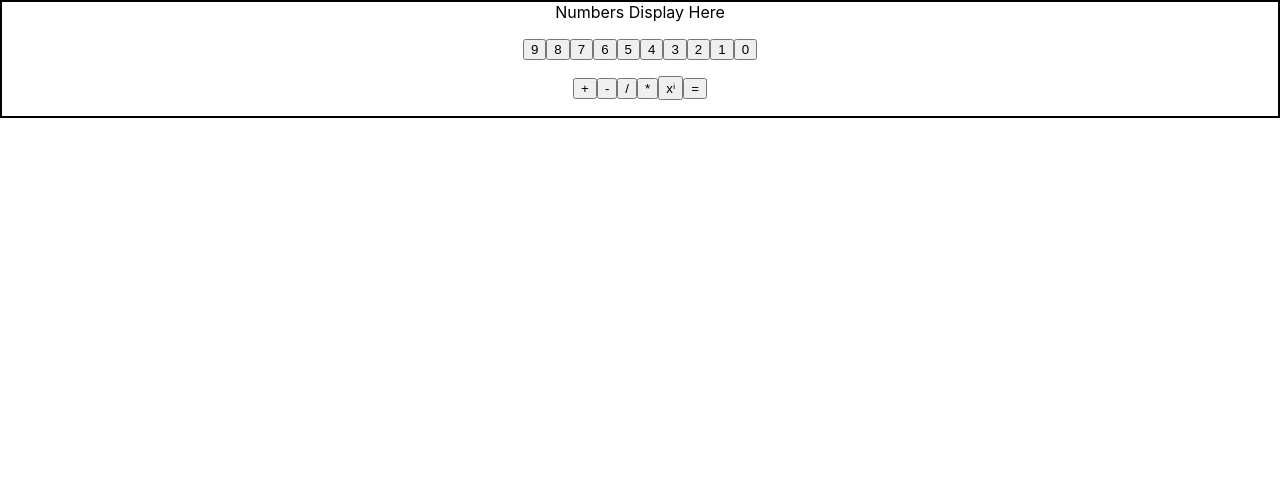
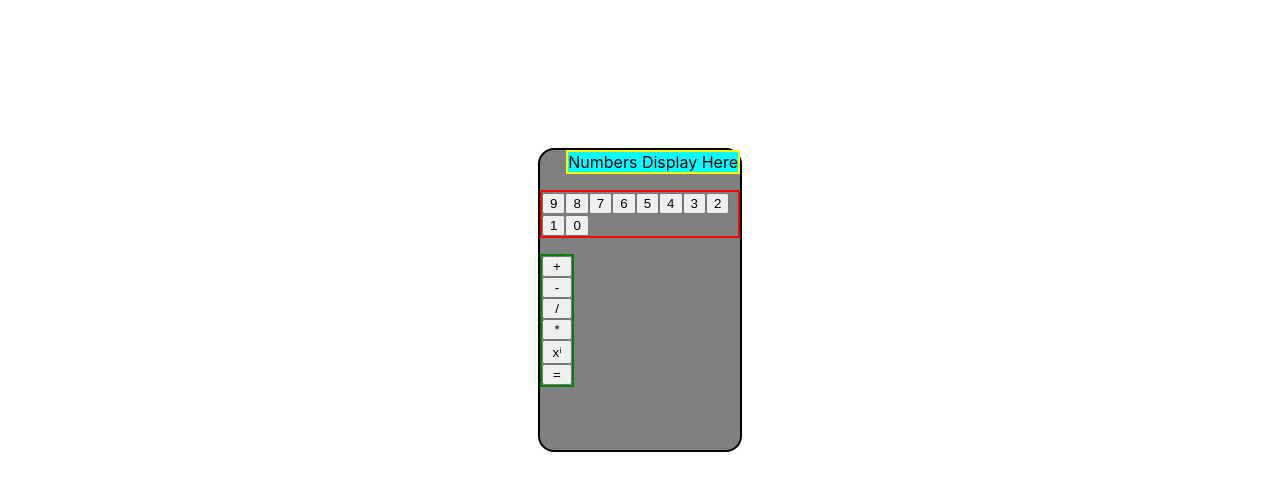
Before and after one commit to hammyhammer/calculator, a React (Create React App) app in the folder client/: page / in a window 1280 px wide. Shown: the top 490 px of the page. Built offline with nearby package versions, Linux system fonts and the light colour scheme.

Commit message:
styling the calculator. centered it and bordered divs

```diff
--- a/client/src/App.css
+++ b/client/src/App.css
@@ -1,9 +1,37 @@
 .App {
-  text-align: center;
+  display: flex;
+  align-items: center;
+  justify-content: center;
+  min-height: 75vh;
 }
 
 .container {
+  display: flex;
+  background-color: gray;
+  flex-direction: column;
+  align-items: flex-end;
   border: 2px solid black;
-  /* height: 100px;
-  width: 70px; */
+  border-radius: 16px;
+  height: 300px;
+  width: 200px;
 }
+
+.display {
+  border: 2px solid yellow;
+  background-color: aqua;
+  justify-content: flex-end;
+  flex-direction: row;
+}
+
+.digits {
+  flex-wrap: wrap;
+  flex-direction: column;
+  border: 2px solid red;
+}
+
+.operators {
+  display: flex;
+  flex-direction: column;
+  max-width: 30px;
+  border: 2px solid green
+}
--- a/client/src/App.tsx
+++ b/client/src/App.tsx
@@ -6,6 +6,7 @@ function App() {
     <div className="App">
       <div className='container'>
         <span className='display'>Numbers Display Here</span>
+
         <div className='buttons'>
           <p className='digits'>
             <button>9</button>
@@ -28,6 +29,7 @@ function App() {
             <button>xⁱ</button>
             <button>=</button>
           </p>
+
         </div>
       </div>
     </div>
```
